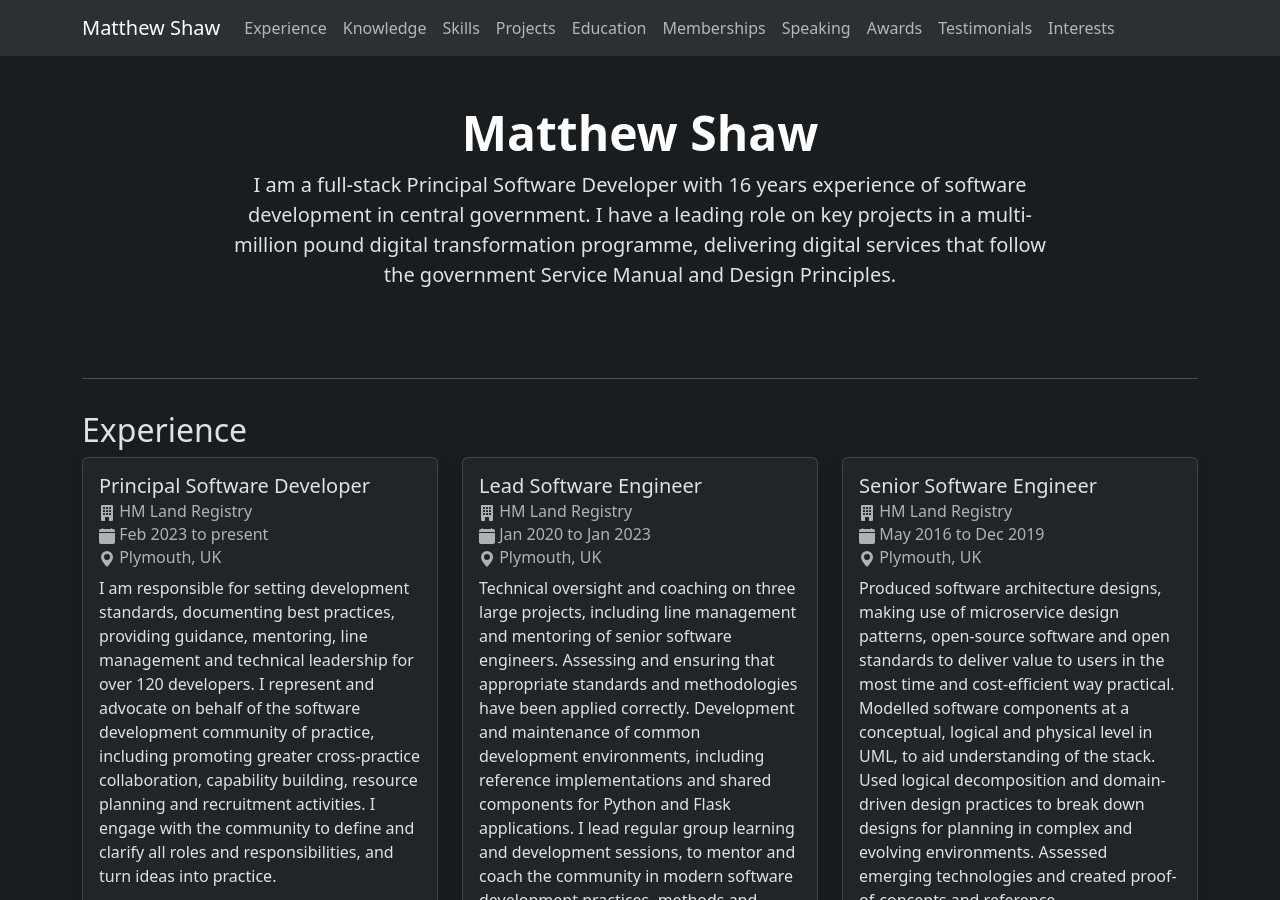
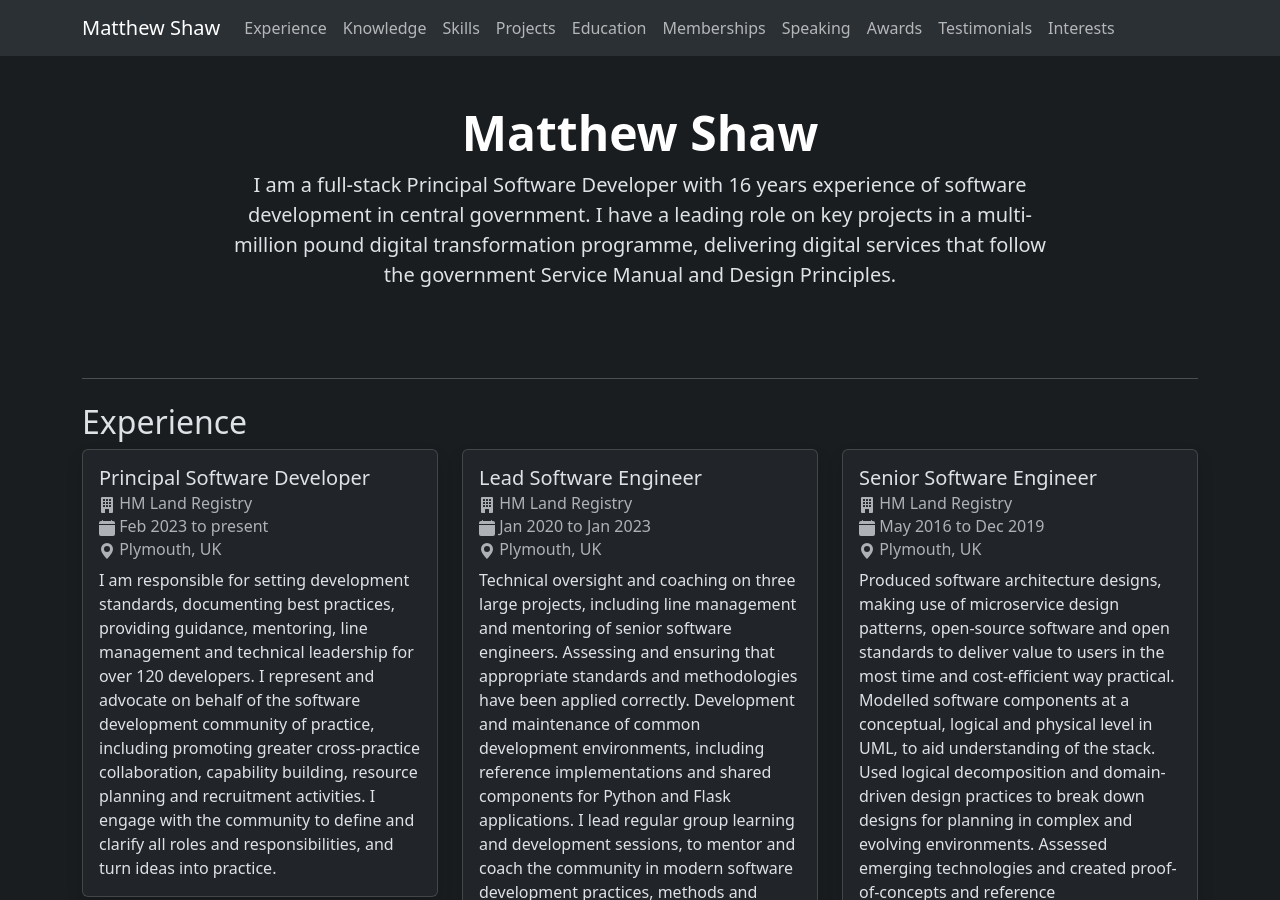
Before and after one commit to matthew-shaw/matthew-shaw.github.io, a Jekyll site: the page built from index.html, in a window 1280 px wide and 900 px high. Built offline with Jekyll 4.4.1, drawn with Linux system fonts in a browser that asks for light colours.

Commit message:
tweak spacing

```diff
--- a/index.html
+++ b/index.html
@@ -3,7 +3,7 @@
 permalink: /
 ---
 <hr>
-<div class="row py-3">
+<div class="row py-2">
     <div class="col">
         <h2 id="experience">Experience</h2>
         <div class="row row-cols-1 row-cols-lg-3 row-cols-md-2 g-4">
@@ -16,7 +16,7 @@
     </div>
 </div>
 <hr>
-<div class="row pb-3">
+<div class="row pb-2">
     <div class="col-md-6">
         <h2 id="knowledge">Knowledge</h2>
         <div class="card shadow">
@@ -51,7 +51,7 @@
     </div>
 </div>
 <hr>
-<div class="row pb-3">
+<div class="row pb-2">
     <div class="col">
         <h2 id="projects">Projects</h2>
         <div class="row row-cols-1 row-cols-lg-3 row-cols-md-2 g-4">
@@ -64,7 +64,7 @@
     </div>
 </div>
 <hr>
-<div class="row pb-3">
+<div class="row pb-2">
     <div class="col">
         <h2 id="education">Education</h2>
         <div class="row row-cols-1 row-cols-lg-3 row-cols-md-2 g-4">
@@ -77,7 +77,7 @@
     </div>
 </div>
 <hr>
-<div class="row pb-3">
+<div class="row pb-2">
     <div class="col">
         <h2 id="memberships">Memberships</h2>
         <div class="row row-cols-1 row-cols-lg-3 row-cols-md-2 g-4">
@@ -90,7 +90,7 @@
     </div>
 </div>
 <hr>
-<div class="row pb-3">
+<div class="row pb-2">
     <div class="col">
         <h2 id="speaking">Speaking</h2>
         <div class="row row-cols-1 row-cols-lg-3 row-cols-md-2 g-4">
@@ -103,7 +103,7 @@
     </div>
 </div>
 <hr>
-<div class="row pb-3">
+<div class="row pb-2">
     <div class="col">
         <h2 id="awards">Awards</h2>
         <div class="row row-cols-1 row-cols-lg-3 row-cols-md-2 g-4">
@@ -116,7 +116,7 @@
     </div>
 </div>
 <hr>
-<div class="row pb-3">
+<div class="row pb-2">
     <div class="col">
         <h2 id="testimonials">Testimonials</h2>
         <div class="row row-cols-1 row-cols-lg-3 row-cols-md-2 g-4">
@@ -129,7 +129,7 @@
     </div>
 </div>
 <hr>
-<div class="row pb-3">
+<div class="row pb-2">
     <div class="col">
         <h2 id="interests">Interests</h2>
         <div class="row row-cols-1 row-cols-lg-3 row-cols-md-2 g-4">
```
